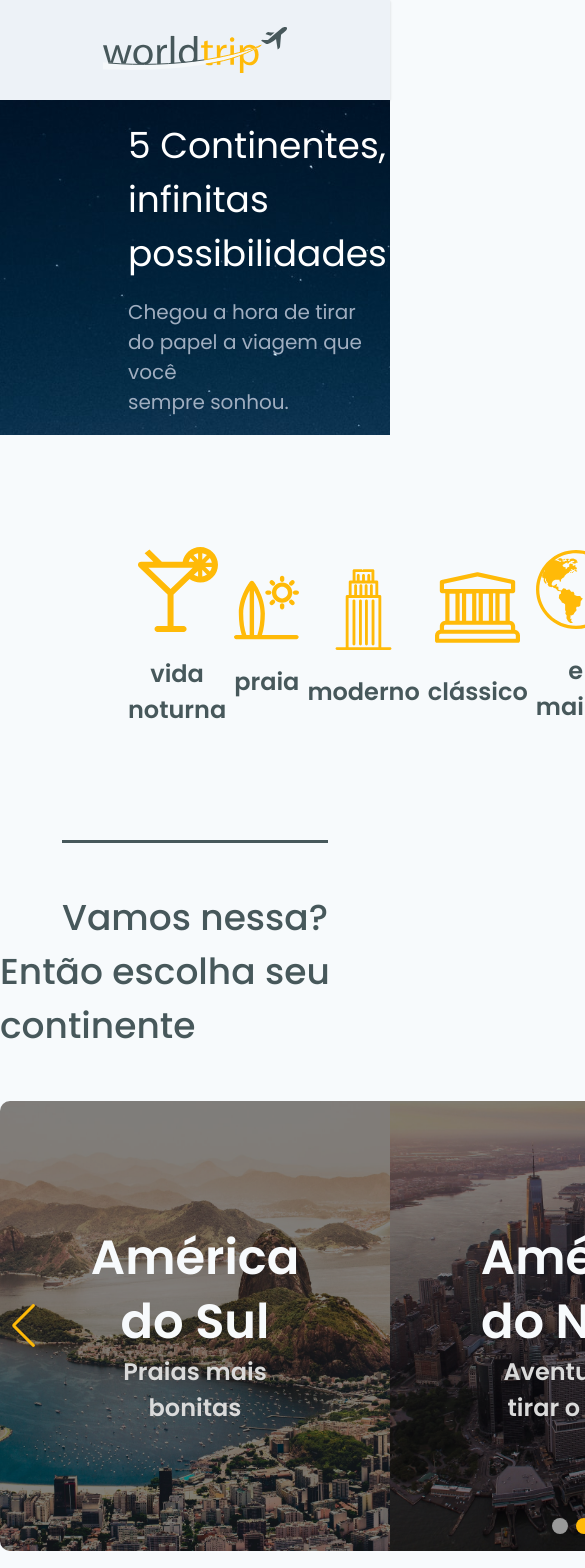
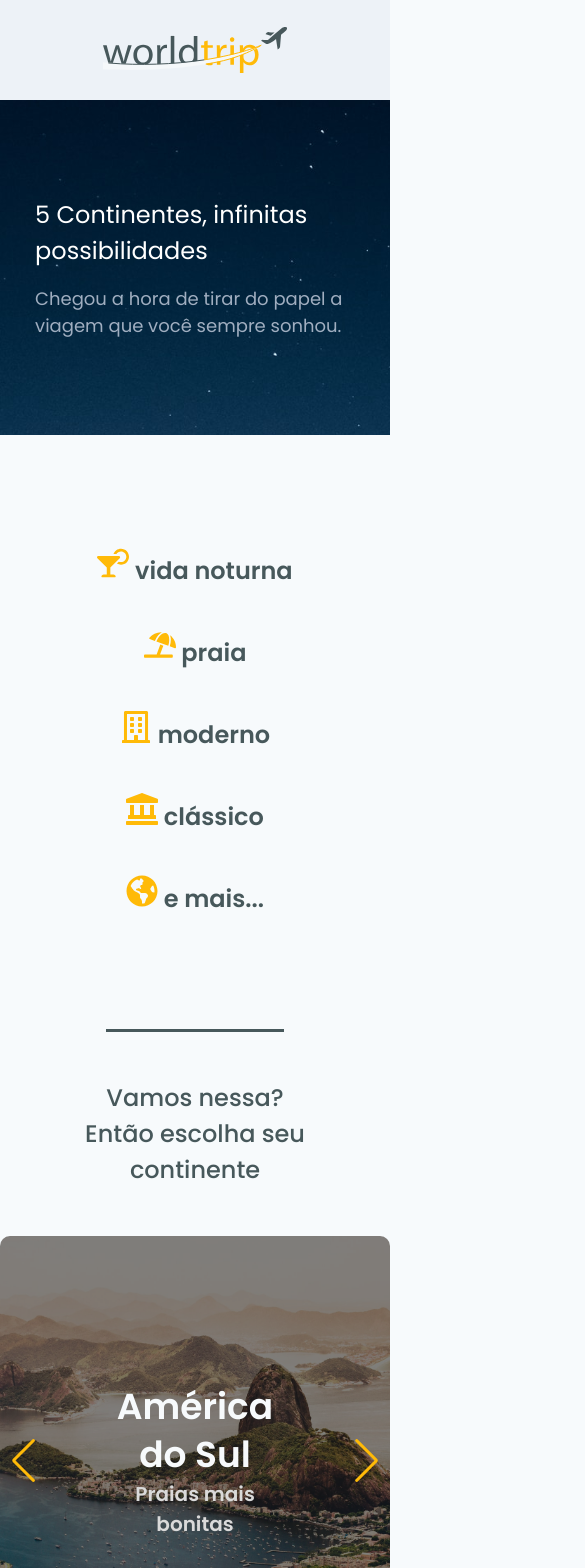
Before and after one commit to fe-jcorreia/worldtrip, a Next.js app: page / in a window 390 px wide. Shown: the top 1568 px of the page, 585 px wide, since content can reach past the window. Built offline with nearby package versions, Linux system fonts and the light colour scheme.

Commit message:
responsive implementation added

```diff
--- /dev/null
+++ b/src/components/Categories.tsx
@@ -0,0 +1,99 @@
+import {
+  Box,
+  Flex,
+  Icon,
+  Image,
+  SimpleGrid,
+  Text,
+  useBreakpointValue,
+} from "@chakra-ui/react";
+import {
+  FaCocktail,
+  FaUmbrellaBeach,
+  FaRegBuilding,
+  FaLandmark,
+  FaGlobeAmericas,
+} from "react-icons/fa";
+
+export function Categories() {
+  const isWideVersion = useBreakpointValue({ base: false, xl: true });
+  return (
+    <Flex
+      mx="9%"
+      py="28"
+      align="center"
+      justify="space-between"
+      color="gray.600"
+      fontWeight="600"
+      fontSize="2xl"
+    >
+      {isWideVersion ? (
+        <>
+          <Box w="13%">
+            <Image mx="auto" src="/icons/cocktail.svg" />
+            <Text mt="6" textAlign="center">
+              vida noturna
+            </Text>
+          </Box>
+          <Box w="13%">
+            <Image mx="auto" src="/icons/surf.svg" />
+            <Text mt="6" textAlign="center">
+              praia
+            </Text>
+          </Box>
+          <Box w="13%">
+            <Image mx="auto" src="/icons/building.svg" />
+            <Text mt="6" textAlign="center">
+              moderno
+            </Text>
+          </Box>
+          <Box w="13%">
+            <Image mx="auto" src="/icons/museum.svg" />
+            <Text mt="6" textAlign="center">
+              clássico
+            </Text>
+          </Box>
+          <Box w="13%">
+            <Image mx="auto" src="/icons/earth.svg" />
+            <Text mt="6" textAlign="center">
+              e mais...
+            </Text>
+          </Box>
+        </>
+      ) : (
+        <SimpleGrid
+          w="100%"
+          gap={["10", "12", "16", "20"]}
+          columns={[1, 1, 2, 3, 4]}
+          align="flex-start"
+        >
+          <Text textAlign="center">
+            <Icon as={FaCocktail} color="orange.800" fontSize="2rem" /> vida
+            noturna
+          </Text>
+
+          <Text textAlign="center">
+            <Icon as={FaUmbrellaBeach} color="orange.800" fontSize="2rem" />
+            {"  "}
+            praia
+          </Text>
+
+          <Text textAlign="center">
+            <Icon as={FaRegBuilding} color="orange.800" fontSize="2rem" />
+            {"  "}
+            moderno
+          </Text>
+
+          <Text textAlign="center">
+            <Icon as={FaLandmark} color="orange.800" fontSize="2rem" /> clássico
+          </Text>
+
+          <Text textAlign="center">
+            <Icon as={FaGlobeAmericas} color="orange.800" fontSize="2rem" /> e
+            mais...
+          </Text>
+        </SimpleGrid>
+      )}
+    </Flex>
+  );
+}
--- a/src/components/Header/index.tsx
+++ b/src/components/Header/index.tsx
@@ -31,7 +31,7 @@ export function Header() {
           bg="gray.100"
           boxShadow="base"
         >
-          <Image src="/logo.svg" alt='logo' />
+          <Image src="/logo.svg" alt="logo" />
         </Flex>
       )}
     </>
--- /dev/null
+++ b/src/components/MainBanner.tsx
@@ -0,0 +1,38 @@
+import { Box, Flex, Image, Text, useBreakpointValue } from "@chakra-ui/react";
+
+export function MainBanner() {
+  const isWideVersion = useBreakpointValue({ base: false, xl: true });
+
+  return (
+    <Flex
+      bgImage="url('/background.svg')"
+      bgSize="cover"
+      w="100%"
+      h="335px"
+      px="9%"
+      align="center"
+      justify={isWideVersion ? "space-between" : "center"}
+    >
+      <Box direction="column" w={isWideVersion ? "40%" : ""}>
+        <Text fontSize={["2xl", "4xl"]} color="white" mb="4">
+          5 Continentes, infinitas possibilidades
+        </Text>
+        <Text fontSize={["lg", "xl"]} color="gray.400">
+          Chegou a hora de tirar do papel a viagem que você sempre sonhou.
+        </Text>
+      </Box>
+      {isWideVersion ? (
+        <Box>
+          <Image
+            boxSize="lg"
+            src="/icons/airplane.svg"
+            transform="rotate(3deg)"
+            mt="24"
+          />
+        </Box>
+      ) : (
+        ""
+      )}
+    </Flex>
+  );
+}
--- a/src/pages/[continent].tsx
+++ b/src/pages/[continent].tsx
@@ -35,7 +35,7 @@ export default function ContinentPage({ continent }: ContinentPageProps) {
       <Header />
       <CountryBanner
         name={continent?.name}
-        title={continent.title}
+        title={continent?.title}
         url_nation_img={continent?.url_nation_img}
       />
       <Flex
--- a/src/pages/index.tsx
+++ b/src/pages/index.tsx
@@ -12,6 +12,8 @@ import { Header } from "../components/Header";
 import { Swiper, SwiperSlide } from "swiper/react";
 import SwiperCore, { Autoplay, Navigation, Pagination } from "swiper";
 import Head from "next/head";
+import { Categories } from "../components/Categories";
+import { MainBanner } from "../components/MainBanner";
 
 SwiperCore.use([Navigation, Pagination, Autoplay]);
 
@@ -65,10 +67,10 @@ export default function Home() {
             left="50%"
             transform="translate(-50%, -50%)"
           >
-            <Heading fontSize="5xl" fontWeight="600" color="gray.50">
+            <Heading fontSize={["4xl", "5xl"]} fontWeight="600" color="gray.50">
               {`${headings[i]}`}
             </Heading>
-            <Text fontSize="2xl" fontWeight="600" color="gray.200">
+            <Text fontSize={["xl", "2xl"]} fontWeight="600" color="gray.200">
               {`${texts[i]}`}
             </Text>
           </Flex>
@@ -84,78 +86,16 @@ export default function Home() {
       </Head>
       <Header />
       <Flex direction="column" justify="center">
-        <Flex
-          bgImage="url('/background.svg')"
-          bgSize="cover"
-          w="100%"
-          h="335px"
-          px="32"
-          align="center"
-          justify="space-between"
-        >
-          <Box direction="column">
-            <Text fontSize="4xl" color="white" mb="4">
-              5 Continentes, <br /> infinitas possibilidades
-            </Text>
-            <Text fontSize="xl" color="gray.400">
-              Chegou a hora de tirar do papel a viagem que você <br /> sempre
-              sonhou.
-            </Text>
-          </Box>
-          <Box>
-            <Image
-              boxSize="lg"
-              src="/icons/airplane.svg"
-              transform="rotate(3deg)"
-              mt="24"
-            />
-          </Box>
-        </Flex>
-        <HStack
-          px="32"
-          py="28"
-          alignItems="center"
-          justify="space-between"
-          color="gray.600"
-          fontWeight="600"
-          fontSize="2xl"
-        >
-          <Box w="48">
-            <Image mx="auto" src="/icons/cocktail.svg" />
-            <Text mt="6" textAlign="center">
-              vida noturna
-            </Text>
-          </Box>
-          <Box w="48">
-            <Image mx="auto" src="/icons/surf.svg" />
-            <Text mt="6" textAlign="center">
-              praia
-            </Text>
-          </Box>
-          <Box w="48">
-            <Image mx="auto" src="/icons/building.svg" />
-            <Text mt="6" textAlign="center">
-              moderno
-            </Text>
-          </Box>
-          <Box w="48">
-            <Image mx="auto" src="/icons/museum.svg" />
-            <Text mt="6" textAlign="center">
-              clássico
-            </Text>
-          </Box>
-          <Box w="48">
-            <Image mx="auto" src="/icons/earth.svg" />
-            <Text mt="6" textAlign="center">
-              e mais...
-            </Text>
-          </Box>
-        </HStack>
+        <MainBanner />
+
+        <Categories />
+
         <Text
           mx="auto"
           justify="center"
+          textAlign="center"
           pt="3rem"
-          fontSize="4xl"
+          fontSize={["2xl", "4xl"]}
           fontWeight="500"
           borderTop="3px solid"
           borderColor="gray.600"
@@ -164,17 +104,18 @@ export default function Home() {
         </Text>
         <Text
           mx="auto"
+          px="6"
           mb="3rem"
+          textAlign="center"
           justify="center"
-          fontSize="4xl"
+          fontSize={["2xl", "4xl"]}
           fontWeight="500"
         >
           Então escolha seu continente
         </Text>
         <Flex
-          maxWidth={1240}
+          maxWidth={["full", "full", "full", "full", "1250px"]}
           height={450}
-          mb="20"
           mx="auto"
         >
           <Swiper
--- a/src/styles/swiperStyles.css
+++ b/src/styles/swiperStyles.css
@@ -1,7 +1,4 @@
 .swiper-container {
-  /* margin: 0 auto;
-  max-width: 1240px;
-  height: 450px; */
   border-radius: 10px;
 }
 
```
